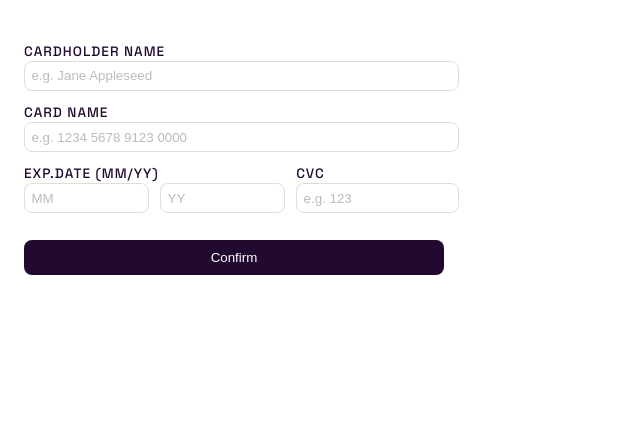
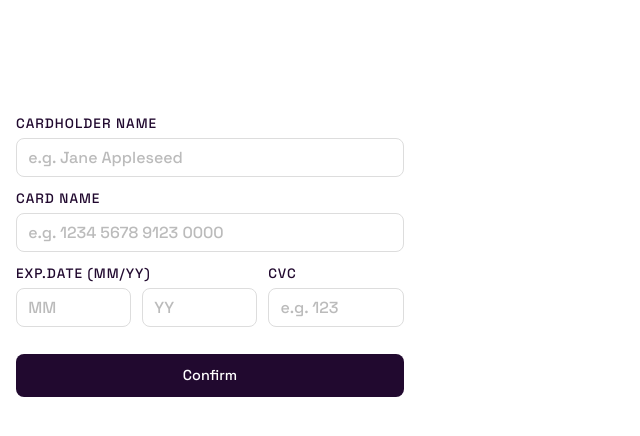
Before and after one commit to eniiku/interactive-card, an Angular app: page / in a window 1280 px wide. Shown: the top 436 px of the page, without its empty margins (0-640 px from the left). Built offline with nearby package versions, Linux system fonts and the light colour scheme.

Commit message:
styles(form): create global styles and fix style of form

```diff
--- a/src/app/form/form.component.scss
+++ b/src/app/form/form.component.scss
@@ -2,6 +2,7 @@ form {
   background: inherit;
   padding: 2rem 1rem;
   max-width: 420px;
+  margin-top: 5rem;
 
   label {
     text-transform: uppercase;
@@ -12,10 +13,12 @@ form {
 
   input {
     width: 100%;
-    padding: 0.4rem;
+    padding: 0.5rem 0.7rem;
+    font-size: 1rem;
 
     border: 1px solid #ddd;
     border-radius: 8px;
+    margin-top: 0.3rem;
     margin-bottom: 0.65rem;
 
     &::placeholder {
@@ -40,13 +43,15 @@ form {
   button {
     width: 100%;
     margin-top: 1rem;
-    padding: 0.65rem 0;
+    padding: 0.8rem 0;
 
     border-radius: 8px;
     border: none;
 
     text-transform: capitalize;
+
     font-weight: "500";
+    font-size: 0.9rem;
 
     background: hsl(278, 68%, 11%);
     color: hsl(0, 0%, 100%);
--- a/src/styles.sass
+++ b/src/styles.sass
@@ -1 +1,7 @@
 /* You can add global styles to this file, and also import other style files */
+
+*, html, body
+  margin: 0,
+  padding: 0,
+  box-sizing: border-box,
+  font-family: "Space Grotesk", sans-serif
```
